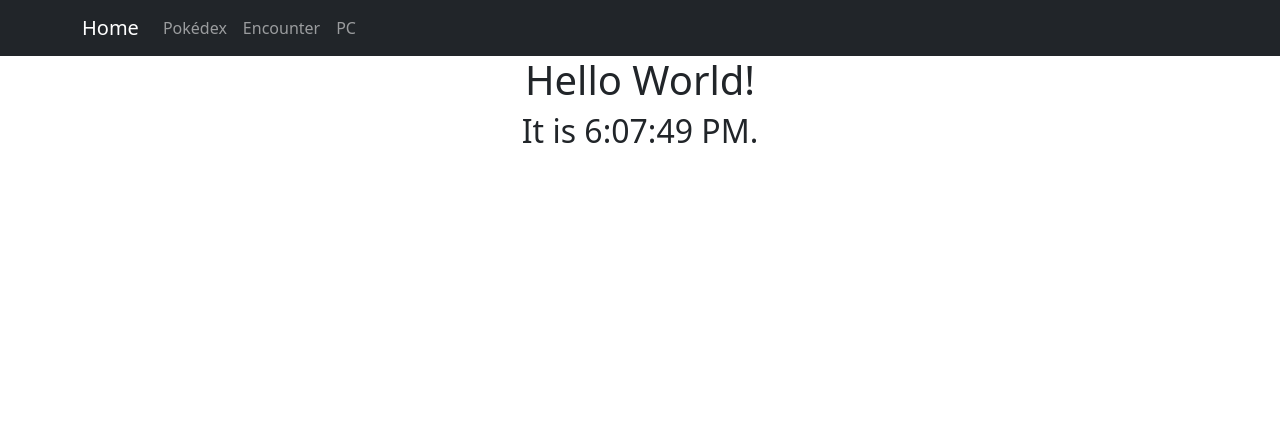
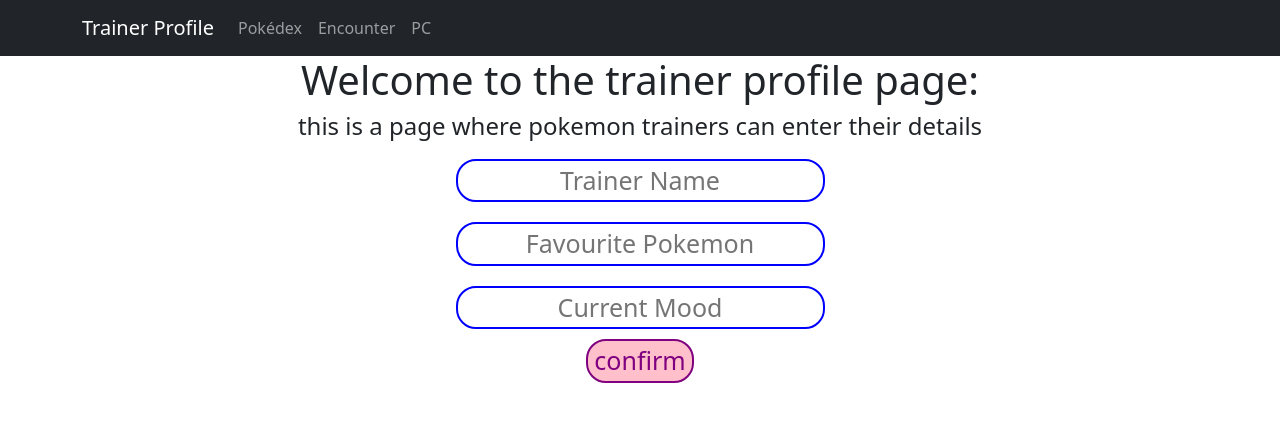
Before and after one commit to KevinMcShaneG00/DataRepQueery_Project, a React (Create React App) app: page / in a window 1280 px wide. Shown: the top 422 px of the page. Built offline with nearby package versions, Linux system fonts and the light colour scheme.

Commit message:
Made a trainer profile page as it doesn't make sense to edit pokemon details

```diff
--- a/src/App.js
+++ b/src/App.js
@@ -9,10 +9,10 @@
 import Navbar from 'react-bootstrap/Navbar';
 
 //imported components
-import Home from './components/Home';
 import Pokédex from './components/Pokédex';
 import Encounter from './components/Encounter';
 import PCBox from './components/PCBox';
+import TrainerProfile from './components/TrainerProfile';
 
 function App() {
   return (
@@ -20,7 +20,7 @@
       <div className="App">
         <Navbar bg="dark" data-bs-theme="dark">
           <Container>
-            <Navbar.Brand href="/">Home</Navbar.Brand>
+            <Navbar.Brand href="/">Trainer Profile</Navbar.Brand>
             <Nav className="me-auto">
               <Nav.Link href="/pokédex">Pokédex</Nav.Link>
               <Nav.Link href="/encounter">Encounter</Nav.Link>
@@ -29,7 +29,7 @@
           </Container>
         </Navbar>
         <Routes>
-          <Route path='/' element={<Home></Home>}></Route>
+          <Route path='/' element={<TrainerProfile></TrainerProfile>}></Route>
           <Route path='/pokédex' element={<Pokédex></Pokédex>}></Route>
           <Route path='/encounter' element={<Encounter></Encounter>}></Route>
           <Route path='/PCBox' element={<PCBox></PCBox>}></Route>
--- a/src/components/Home.js
+++ /dev/null
@@ -1,9 +0,0 @@
-function Home() {
-    return (
-        <div>
-            <h1>Hello World!</h1>
-            <h2>It is {new Date().toLocaleTimeString()}.</h2>
-        </div>
-    );
-}
-export default Home;
--- a/src/components/PCBox.js
+++ b/src/components/PCBox.js
@@ -24,6 +24,20 @@
         }, []
     );
 
+    const reloadData = () => {
+        axios.get('http://localhost:4000/PCBox')//get data from server.js
+                .then(
+                    (response) => {
+                        setPokemonArray(response.data)
+                    }
+                )
+                .catch(
+                    (error) => {
+                        console.log(error);
+                    }
+                )
+    }
+
     const makeCards = () => {
         //resource I used to learn about the map method
         //https://developer.mozilla.org/en-US/docs/Web/JavaScript/Reference/Global_Objects/Array/map
@@ -35,6 +49,12 @@
                     <Card.Footer><Button variant="danger" onClick={(e)=>{
                         e.preventDefault();
                         axios.delete('http://localhost:4000/release/'+pokemon._id)
+                        .then(()=>{
+                            reloadData();
+                        })
+                        .catch((error)=>{
+                            console.log("can't delete: " + error);
+                        });
                     }}>Release</Button></Card.Footer>
                 </Card>
             </div>
--- /dev/null
+++ b/src/components/TrainerProfile.js
@@ -0,0 +1,61 @@
+import React, { useState, useEffect } from 'react';
+import axios from 'axios';
+
+function TrainerProfile() {
+
+    //variables for trainer
+    const [name, setName] = useState("");
+    const [favPokemon, setFavPokemon] = useState("");
+    const [mood, setMood] = useState("");
+
+    const inputCss = {
+        border: '2px solid blue',
+        borderRadius: '20px',
+        margin: '10px',
+        textAlign: 'center'
+    }
+
+    const submitCss = {
+        border: '2px solid purple',
+        borderRadius: '20px',
+        color: 'purple',
+        backgroundColor: 'pink'
+    }
+
+    const addTrainer = (e) => {
+        e.preventDefault();
+
+        const trainerDetails = {
+            name: name,
+            favPokemon: favPokemon,
+            mood: mood
+        }
+
+        axios.post('http://localhost:4000/addTrainer', trainerDetails)
+        .then(()=>{
+            alert("Profile added successfully");
+        })
+        .catch();
+    }
+
+    return (
+        // container div
+        <div>
+            <h1>
+                Welcome to the trainer profile page:
+            </h1>
+            <h4>
+                this is a page where pokemon trainers can enter their details
+            </h4>
+
+            <form onSubmit={addTrainer} style={{ fontSize: '25px' }}>
+                <input placeholder="Trainer Name" style={inputCss} onChange={(e) => setName(e.target.value)}></input><br></br>
+                <input placeholder="Favourite Pokemon" style={inputCss} onChange={(e) => setFavPokemon(e.target.value)}></input><br></br>
+                <input placeholder="Current Mood" style={inputCss} onChange={(e) => setMood(e.target.value)}></input><br></br>
+                <input type="submit" value='confirm' style={submitCss}></input>
+            </form>
+        </div>
+    );
+}
+
+export default TrainerProfile;
```
Also changed, not shown: 1 other file (tests, documents, lock files or other folders).
